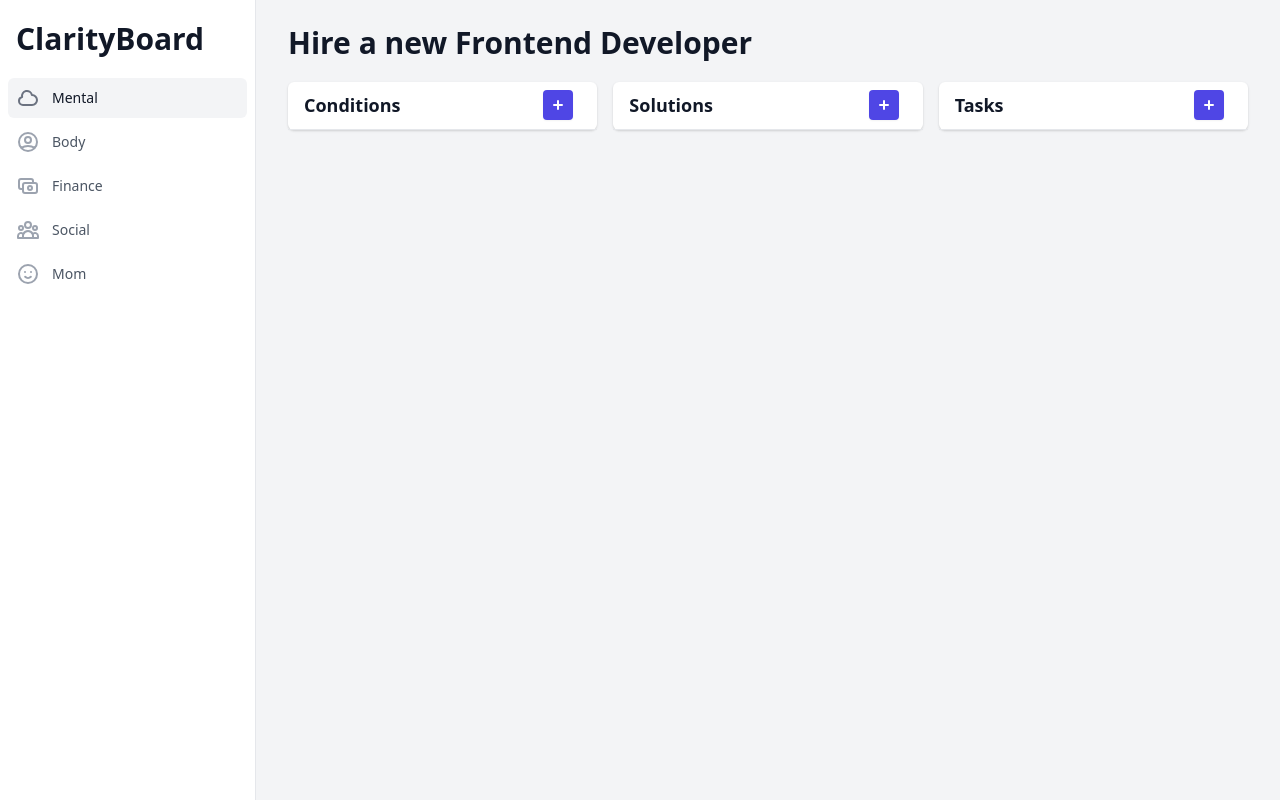
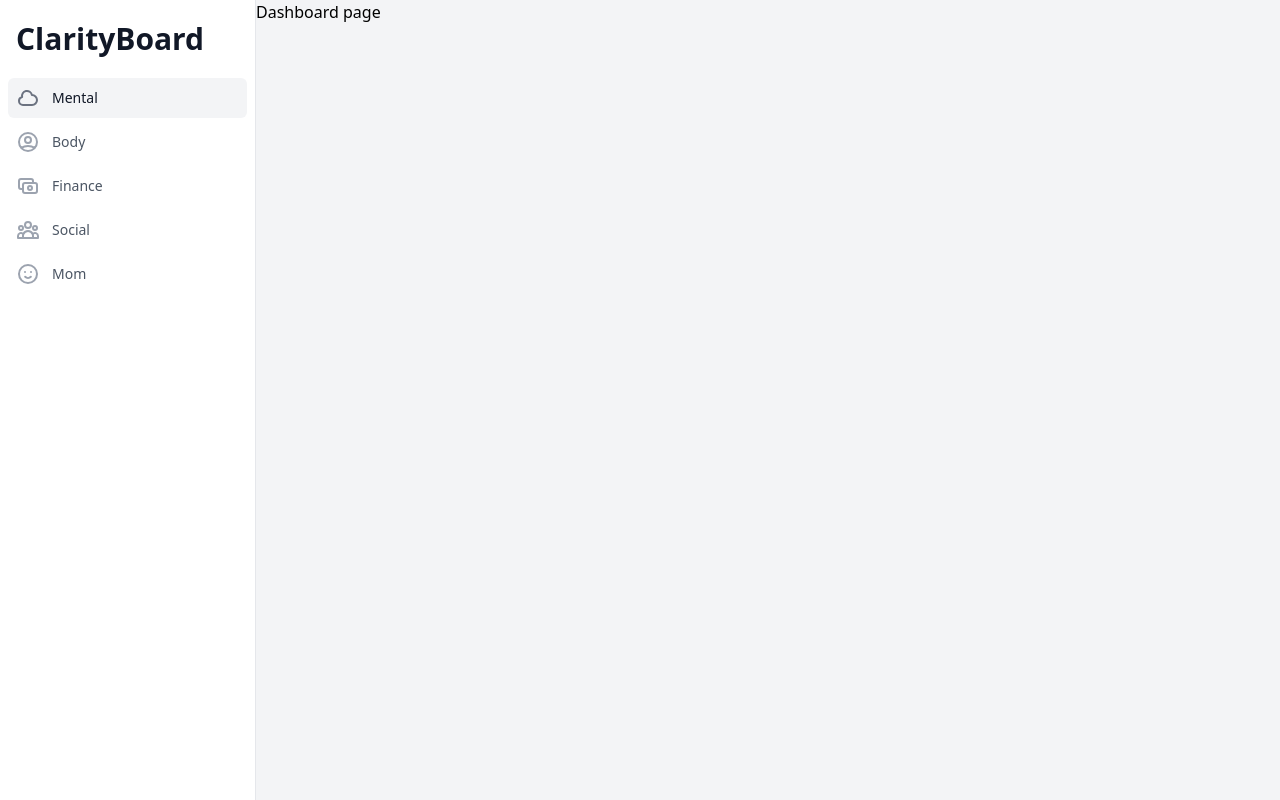
Before and after one commit to stankosy/ClarityBoard, a React (Create React App) app: page /dashboard in a window 1280 px wide. Built offline with nearby package versions, Linux system fonts and the light colour scheme.

Commit message:
implemented routing for dashboard and objective views

```diff
--- a/src/App.js
+++ b/src/App.js
@@ -1,6 +1,6 @@
+import ObjectiveView from "./pages/ObjectiveView";
+import LandingPageView from "./pages/LandingPageView";
 import NavigationBar from "./components/NavigationBar";
-import ItemsList from "./components/ItemsList";
-import DashboardTitle from "./components/DashboardTitle";
 import ListsContext from "./context/lists-context";
 import { useState } from "react";
 import {
@@ -10,6 +10,7 @@ import {
   updateSelectedRelationship,
   filterListItems,
 } from "./utils/helper-functions";
+import { BrowserRouter as Router, Switch, Route } from "react-router-dom";
 
 export default function App() {
   let localStorageItemsList = getLocalStorageList("items");
@@ -71,11 +72,7 @@ export default function App() {
   // SELECTION FUNCTIONS
   const selectCondition = (id) => {
     setSelectedCondition(id);
-    updateSelectedRelationship(
-      "index",
-      id,
-      localStorageSelectedItems
-    );
+    updateSelectedRelationship("index", id, localStorageSelectedItems);
     setSelectedSolution(localStorageSelectedItems[id]);
   };
 
@@ -89,12 +86,11 @@ export default function App() {
   };
 
   return (
-    <div>
-      <NavigationBar />
-      <div className="md:pl-64 flex flex-col flex-1">
-        <main className="flex-1">
-          <div className="py-6">
-            <DashboardTitle title="Hire a new Frontend Developer" />
+    <Router>
+      <Switch>
+        <Route path="/" exact>
+          <LandingPageView title="Welcome page!" />
+        </Route>
         <ListsContext.Provider
           value={{
             itemsList: itemsList,
@@ -107,39 +103,16 @@ export default function App() {
             selectedSolution: selectedSolution,
           }}
         >
-              <div className="mx-auto sm:px-6 lg:px-8 grid grid-cols-3 gap-4">
-                <ItemsList
-                  listType="condition"
-                  itemsList={filterListItems(
-                    itemsList,
-                    "listType",
-                    "condition"
-                  )}
-                />
-                <ItemsList
-                  listType="solution"
-                  parentId={selectedCondition}
-                  itemsList={filterListItems(
-                    itemsList,
-                    "parentId",
-                    selectedCondition
-                  )}
-                />
-                <ItemsList
-                  listType="task"
-                  parentId={selectedSolution}
-                  itemsList={filterListItems(
-                    itemsList,
-                    "parentId",
-                    selectedSolution
-                  )}
-                  includeCheckbox={true}
-                />
-              </div>
+          <Route path="/dashboard">
+            <NavigationBar />
+            <LandingPageView title="Dashboard page" />
+          </Route>
+          <Route path="/objective">
+            <NavigationBar />
+            <ObjectiveView />
+          </Route>
         </ListsContext.Provider>
-          </div>
-        </main>
-      </div>
-    </div>
+      </Switch>
+    </Router>
   );
 }
--- a/src/components/NavigationBar.js
+++ b/src/components/NavigationBar.js
@@ -5,10 +5,11 @@ import {
   UserCircleIcon,
   UserGroupIcon,
 } from '@heroicons/react/outline'
+import { NavLink } from 'react-router-dom';
 
 const navigation = [
-  { name: 'Mental', href: '#', icon: CloudIcon, current: true },
-  { name: 'Body', href: '#', icon: UserCircleIcon, current: false },
+  { name: 'Mental', href: '/mental', icon: CloudIcon, current: true },
+  { name: 'Body', href: '/body', icon: UserCircleIcon, current: false },
   { name: 'Finance', href: '#', icon: CashIcon, current: false },
   { name: 'Social', href: '#', icon: UserGroupIcon, current: false },
   { name: 'Mom', href: '#', icon: EmojiHappyIcon, current: false },
@@ -29,9 +30,9 @@ export default function NavigationBar() {
           </div>
           <nav className="mt-5 flex-1 px-2 bg-white space-y-1">
             {navigation.map((item) => (
-              <a
+              <NavLink
                 key={item.name}
-                href={item.href}
+                to={item.href}
                 className={classNames(
                   item.current
                     ? "bg-gray-100 text-gray-900"
@@ -49,7 +50,7 @@ export default function NavigationBar() {
                   aria-hidden="true"
                 />
                 {item.name}
-              </a>
+              </NavLink>
             ))}
           </nav>
         </div>
--- /dev/null
+++ b/src/pages/LandingPageView.js
@@ -0,0 +1,7 @@
+export default function LandingPageView(props) {
+  return (
+    <div className="md:pl-64 flex flex-col flex-1">
+      <h1>{props.title}</h1>
+    </div>
+  );
+}
--- /dev/null
+++ b/src/pages/ObjectiveView.js
@@ -0,0 +1,44 @@
+import DashboardTitle from "../components/DashboardTitle";
+import ItemsList from "../components/ItemsList";
+import { useContext } from "react";
+import { filterListItems } from "../utils/helper-functions";
+import ListsContext from "../context/lists-context";
+
+export default function ObjectiveView() {
+  const listsContext = useContext(ListsContext);
+  return (
+    <div className="md:pl-64 flex flex-col flex-1">
+      <main className="flex-1">
+        <div className="py-6">
+          <DashboardTitle title="Hire a new Frontend Developer" />
+
+          <div className="mx-auto sm:px-6 lg:px-8 grid grid-cols-3 gap-4">
+            <ItemsList
+              listType="condition"
+              itemsList={filterListItems(listsContext.itemsList, "listType", "condition")}
+            />
+            <ItemsList
+              listType="solution"
+              parentId={listsContext.selectedCondition}
+              itemsList={filterListItems(
+                listsContext.itemsList,
+                "parentId",
+                listsContext.selectedCondition
+              )}
+            />
+            <ItemsList
+              listType="task"
+              parentId={listsContext.selectedSolution}
+              itemsList={filterListItems(
+                listsContext.itemsList,
+                "parentId",
+                listsContext.selectedSolution
+              )}
+              includeCheckbox={true}
+            />
+          </div>
+        </div>
+      </main>
+    </div>
+  );
+}
--- a/src/utils/helper-functions.js
+++ b/src/utils/helper-functions.js
@@ -10,7 +10,11 @@ export const saveLocalStorageList = (listType, newList) => {
   localStorage.setItem(listType, JSON.stringify(newList));
 };
 
-export const updateSelectedRelationship = (parentId, childId, selectedItemsDict) => {
+export const updateSelectedRelationship = (
+  parentId,
+  childId,
+  selectedItemsDict
+) => {
   selectedItemsDict[`${parentId}`] = childId;
   localStorage.setItem("selectedItems", JSON.stringify(selectedItemsDict));
 };
```
Lines whose indentation alone changed are shown as unchanged.
